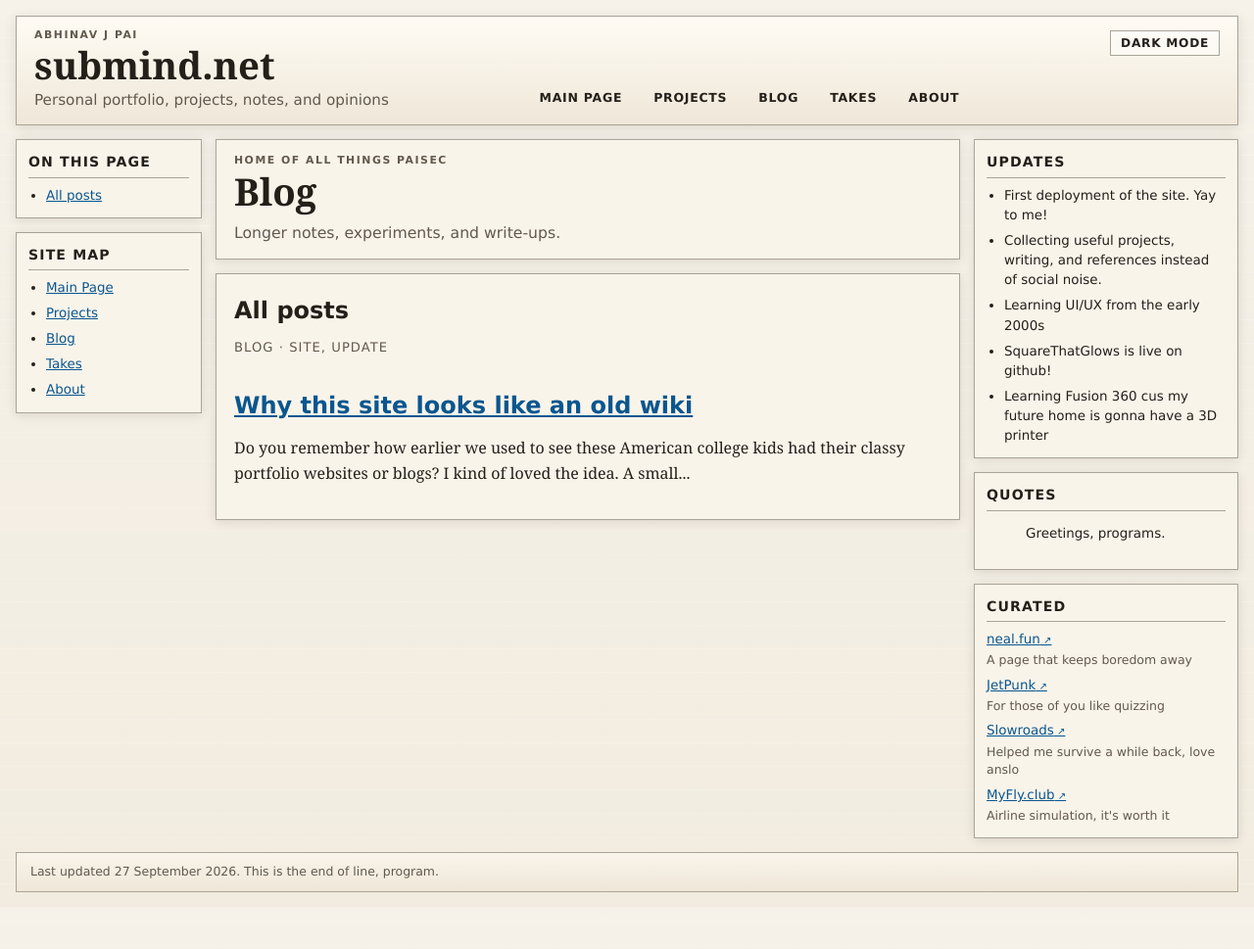
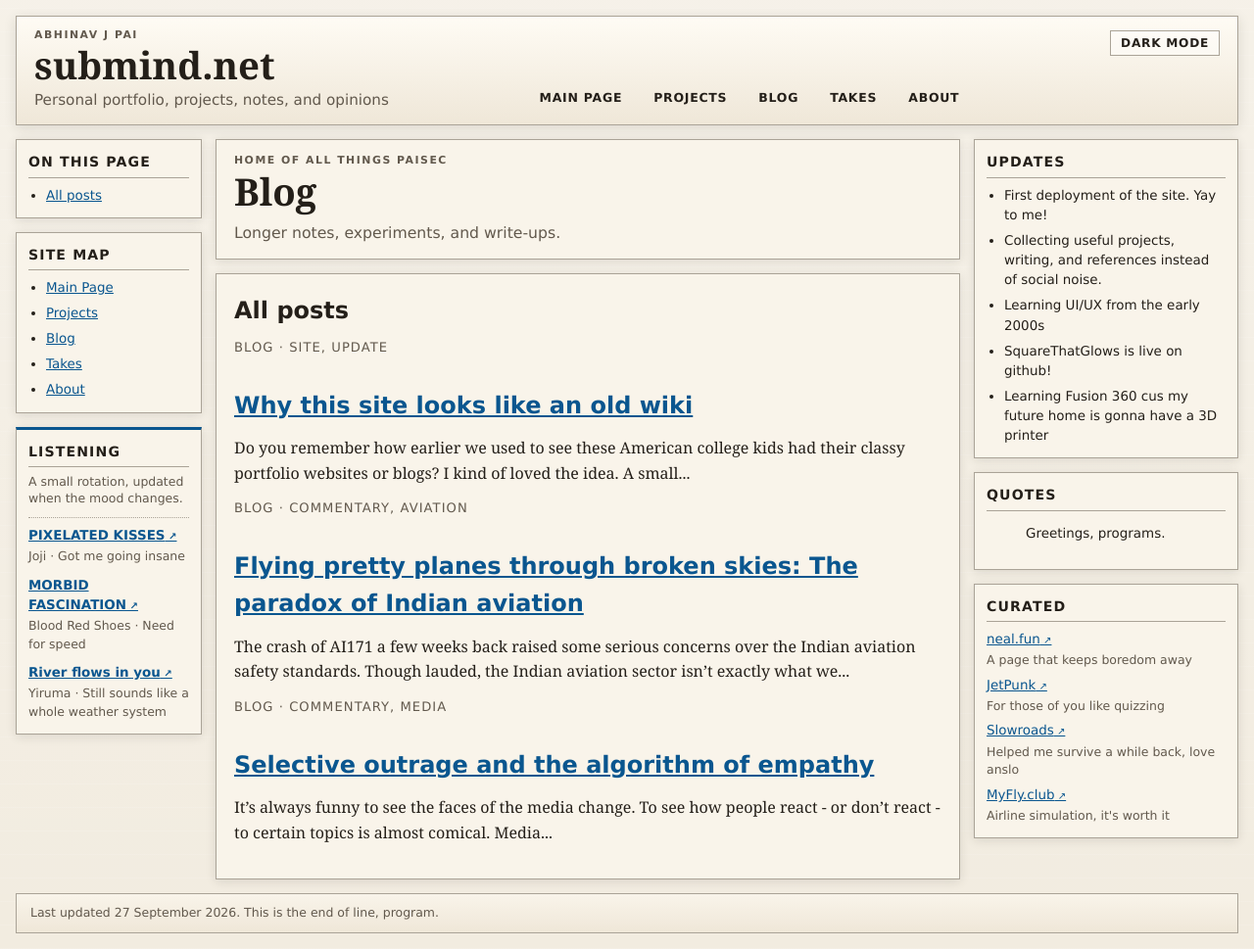
Before and after one commit to Paisectheta/Paisectheta.github.io, a Jekyll site: the page built from blog.markdown, in a window 1280 px wide. Shown: the whole page at 98% size. Built offline with Jekyll 4.4.1, drawn with Linux system fonts in a browser that asks for light colours; before the commit the page ends 927 px from its top, so only the background shows below that.

Commit message:
New blogs

```diff
--- /dev/null
+++ b/_data/music.yml
@@ -0,0 +1,12 @@
+- title: "PIXELATED KISSES"
+  artist: Joji
+  note: Got me going insane
+  url: https://open.spotify.com/track/0XpxBV69JUDfqyzrJbndsw?si=80ea2b5fd37f48e9
+- title: "MORBID FASCINATION"
+  artist: Blood Red Shoes
+  note: Need for speed
+  url: https://open.spotify.com/track/2Jp4ipY7AfFJGFUxGtT92M?si=61dfbaeff9ce4ef0
+- title: "River flows in you"
+  artist: Yiruma
+  note: Still sounds like a whole weather system
+  url: https://open.spotify.com/track/2agBDIr9MYDUducQPC1sFU?si=00418459c5114fa0
--- a/_layouts/default.html
+++ b/_layouts/default.html
@@ -64,6 +64,19 @@
             <li><a href="{{ '/about/' | relative_url }}">About</a></li>
           </ul>
         </section>
+
+        <section class="rail-card listening-card">
+          <h2>Listening</h2>
+          <p class="rail-note listening-intro">A small rotation, updated when the mood changes.</p>
+          <ul class="rail-list rail-links music-list">
+            {% for item in site.data.music %}
+            <li>
+              <a href="{{ item.url }}">{{ item.title }}</a>
+              <span>{{ item.artist }}{% if item.note %} · {{ item.note }}{% endif %}</span>
+            </li>
+            {% endfor %}
+          </ul>
+        </section>
       </aside>
 
       <main class="content-column">
@@ -119,6 +132,7 @@
             {% endfor %}
           </ul>
         </section>
+
       </aside>
     </div>
 
--- /dev/null
+++ b/_posts/2025-05-08-all-eyes-on-gaza-none-on-pahalgam.markdown
@@ -0,0 +1,60 @@
+---
+layout: post
+title:  "Selective outrage and the algorithm of empathy"
+date:   2025-05-08 22:13:24 +0530
+categories: commentary media
+content_type: blog
+sidebar_sections:
+  - label: "The changing face of media"
+    url: "#the-changing-face-of-media"
+  - label: "A sea of infographics"
+    url: "#a-sea-of-infographics"
+  - label: "The silence closer to home"
+    url: "#the-silence-closer-to-home"
+  - label: "From war cries to regret"
+    url: "#from-war-cries-to-regret"
+  - label: "The full cycle of reaction"
+    url: "#the-full-cycle-of-reaction"
+---
+
+It’s always funny to see the faces of the media change. To see how people react - or don’t react - to certain topics is almost comical. Media went from being a place to communicate to a place where people now spend their lives, chase their clout, and display their curated conscience.
+
+## The changing face of media
+
+Back when Israel struck Gaza, of my mere 34 followers on Instagram, about 90% had posted “All Eyes on Gaza” or some similar sentiment. You couldn’t scroll five taps without seeing flags, infographics, and powerful fonts against dramatic backdrops. Gaza was everywhere. Overnight, everyone became a geo-political analyst.
+
+Support poured in - loud, visible, performative or not - it was there. The outrage was real, or at least, it felt real enough to fill a feed.
+
+## A sea of infographics
+
+And then came April 22nd. Pahalgam. A place far closer to home. An attack that killed innocent civilians in a cowardly manner. One that shook lives. That bled into silence.
+
+No posts. No stories. No hashtags. Just a void.
+
+At least, when the news first broke, not a single one of those previously “vocal” followers had a word to say. Not even a passive re-share. No “All eyes on Pahalgam.”
+
+## The silence closer to home
+
+But oh - a day or two later, the same timeline flared up again. Now, suddenly, everyone wanted war. Keyboard patriots with zero skin in the game calling for missile strikes as casually as ordering food. No pause. No thought spared for the military families, the soldiers who’d be sent to do the dirty work while they sit comfortably with popcorn and patriotism.
+
+And when the government actually responded - with precision strikes based on intelligence - bam, another shift.
+
+- “Children were killed!”
+- “This was a failure!”
+- “India messed up!”
+
+Just like that, from war cries to guilt posts. Rage turned to regret faster than reels can load.
+
+## From war cries to regret
+
+Funny, isn't it? The same people who screamed for fire couldn’t handle the burn.
+
+What this cycle proves is simple: public opinion is not driven by empathy. It’s driven by convenience. First comes silence. Then outrage. Then war cries. Then crying. A full loop of reaction with zero reflection.
+
+## The full cycle of reaction
+
+And here’s the thing: it’s not about choosing one over the other. It’s about being consistent. If your humanity is genuine, it shouldn’t disappear when the location isn't globally glamorous. It shouldn’t need a hashtag starter pack. And it sure as hell shouldn’t demand war if you can’t stomach the cost.
+
+So the next time another place bleeds, ask yourself:
+
+> Is your heart reacting - or just your algorithm?
--- /dev/null
+++ b/_posts/2025-06-20-existance-of-the-indian-aviation-secotr.markdown
@@ -0,0 +1,78 @@
+---
+layout: post
+title:  "Flying pretty planes through broken skies: The paradox of Indian aviation"
+date:   2025-06-20 09:35:26 +0530
+categories: commentary aviation
+content_type: blog
+sidebar_sections:
+  - label: "Beneath the glass facades"
+    url: "#beneath-the-glass-facades"
+  - label: "Financial bleeding and high taxes"
+    url: "#financial-bleeding-and-high-taxes"
+  - label: "Bureaucratic oversight and structural leaks"
+    url: "#bureaucratic-oversight-and-structural-leaks"
+  - label: "The quiet revolution"
+    url: "#the-quiet-revolution"
+  - label: "A soaring future"
+    url: "#a-soaring-future"
+---
+
+The crash of AI171 a few weeks back raised some serious concerns over the Indian aviation safety standards. Though lauded, the Indian aviation sector isn’t exactly what we think it to be. The Delhi International and Kempegowda International might be the prettiest terminals in the country - gleaming glass facades, avant-garde architecture, and illusionary order - but beneath the shine lies a struggling, over-stressed industry hanging on by threads.
+
+For starters, safety isn't systemic - it's reactive. It often takes a near-catastrophe or media outcry for regulators to snap into action. Maintenance protocols are stretched thin, with underpaid engineers, ageing fleets, and cut-corner contracts with foreign lessors. There’s little room for long-term risk mitigation when most airlines are fighting for financial survival.
+
+## Beneath the glass facades
+
+And that's the core issue - Indian aviation bleeds cash [1R]. Most airlines operate on margins slimmer than a boarding pass barcode. The fare wars, especially between low-cost giants like IndiGo and SpiceJet (when it’s not faking its own pulse), force unsustainable pricing [1F]. Add to this a ludicrously high tax on aviation fuel (ATF) - up to 30% compared to a global average of ~5% - and you’ve got a recipe for chronic fiscal trauma.
+
+Oversight? The DGCA, while well-intentioned, is bogged down in bureaucracy. Everything - route permissions, aircraft acquisition, even mundane updates - requires navigating a regulatory swamp. Meanwhile, airports in Mumbai and Delhi are bursting at the seams, and tier-2 cities barely have taxiways wide enough for a jet to stretch its wings [2, 3F].
+
+## Financial bleeding and high taxes
+
+We’re pathetically dependent on foreign leasing, with over 85% of Indian aircraft owned abroad, paid for in US dollars. So the moment the rupee wobbles, the whole system shakes. And when one airline defaults (Hello Go First) our credibility takes another nosedive.
+
+Add to that a serious talent drain. Pilots, ATCs, and engineers are overworked, underpaid, and jumping ship to Emirates, Singapore Airlines, and the like. India trains some of the best aviation professionals - only to gift them to countries with better runways and better run regimes.
+
+And what about a national flag-bearer? Air India is still detoxing after decades of bureaucratic bloat. IndiGo is efficient but lacks full-service finesse and international dominance. The rest? Either in ICU or already cremated.
+
+## Bureaucratic oversight and structural leaks
+
+But we’re not done. There’s also:
+
+- **Corruption in procurement:** Shady deals and inflated contracts drain public and private coffers alike.
+- **Lack of indigenous aerospace R&D:** HAL, bless its bureaucratic heart, hasn’t produced a serious commercial aircraft worth international notice. For a country that sends missions to the Moon on a shoestring, our domestic aviation tech looks like it's been held together with duct tape and forgotten dreams [4F].
+
+> In truth, Indian aviation is a paradox: five-star terminals wrapped around a three-star system, fuelled by one-star decision-making. Until we fix the fundamentals - tax rationalisation, infrastructure overhaul, indigenous leasing, and actual investment in human and technological capital - we're just flying pretty planes through broken skies.
+
+## The quiet revolution
+
+Yet, for all its flaws, there’s a quiet revolution unfolding.
+
+Passenger growth is among the fastest in the world. With India on the cusp of overtaking the UK to become the third-largest aviation market, demand is roaring. Connectivity is improving, and the UDAN scheme - for all its teething issues - has brought flights to towns that previously never imagined seeing aircraft in their skies [5F].
+
+Air India, now under the Tatas, is beginning to turn around. Ambitious fleet expansions, rebranding, and a push for punctuality are signs of a long-overdue resurrection. IndiGo remains a masterclass in operational efficiency, with enviable load factors and on-time performance that would make many global carriers blush.
+
+## A soaring future
+
+Even infrastructure is inching forward. Jewar Airport, Navi Mumbai, and greenfield projects across the country signal that India's civil aviation ambitions are now being built with concrete, not just committee notes [2R]. The GAGAN navigation system (our own version of GPS-aided air navigation) shows that we can innovate when we set our minds to it [6, 7F].
+
+And let us not forget the passengers themselves - over a billion dreams with wings. India’s flying public is young, aspirational, and unafraid to demand better. They are the pressure and the promise.
+
+So yes, Indian aviation is messy. It’s chaotic, bureaucratic, and frustrating. But it’s also growing, evolving, and - just maybe - learning to soar.
+
+---
+
+### Further Reading [F]
+
+- [Mathrubhumi: Indian Aviation Loss FY26](https://english.mathrubhumi.com/news/money/indian-aviation-may-post-inr-20-000-30-000-crore-loss-in-fy26-despite-traffic-growth-icra-h5tujcez)
+- [Witness in the Corridors: Political Analysis](https://www.witnessinthecorridors.com/Politicaldetails.aspx?id=47784)
+- [IADB: DGCA getting its act together](https://www.iadb.in/2023/03/01/dgca-getting-its-act-together/)
+- [Financial Express: HAL's Struggle for Excellence](https://www.financialexpress.com/business/defence-hals-struggle-for-excellence-can-indias-aerospace-giant-fight-bureaucracy-2933238/)
+- [Ministry of Civil Aviation: UDAN Scheme](https://www.civilaviation.gov.in/sites/default/files/migration/Udaan_Eng.pdf)
+- [ESA Navipedia: GAGAN Overview](https://gssc.esa.int/navipedia/index.php/GAGAN)
+- [Airports Authority of India: What is GAGAN](https://www.aai.aero/en/content/what-gagan)
+
+### References [N]
+
+- [LinkedIn: Profitability of Indian Airline Industry](https://www.linkedin.com/pulse/shocking-profitability-indian-airline-industry-akshanth-gunda)
+- [PIB: Civil Aviation Press Release](https://www.pib.gov.in/PressReleaseIframePage.aspx?PRID=1906346)
--- a/_posts/2026-09-18-techtember-is-here.markdown
+++ b/_posts/2026-09-18-techtember-is-here.markdown
@@ -27,9 +27,9 @@ Obviously, back then I started off asking my dad to buy me books (there was also
 
 But then came the era of discovering archive.org and a few other shady sites (wink). I went from reading Geronimo Stilton to The Martian to Dune in the span of a few years. The Kindle stuck with me through all of it - through COVID, through college. It's kind of insane how it's stood the test of time.
 
-And I think that's what sets it apart. It just... did its thing. It's a companion. I still use it today. I've done some things to it since (probably a separate projects post on the way for that one), but at its core, it's still just doing the one job it was built for — being an ebook reader.
+And I think that's what sets it apart. It just... did its thing. It's a companion. I still use it today. I've done some things to it since (probably a separate projects post on the way for that one), but at its core, it's still just doing the one job it was built for - being an ebook reader.
 
-The thing about the Kindle is that it's totally distraction-free. No notifications. No noise. Nothing. Just pure book reading. And the e-ink display — oh, how much I love that!!!
+The thing about the Kindle is that it's totally distraction-free. No notifications. No noise. Nothing. Just pure book reading. And the e-ink display - oh, how much I love that!!!
 
 So why does it even matter in 2026? Are Kindles dying? I don't see people buying them much anymore. I think there's just a lot more competition now. Between the advancement of e-ink tech (stuff like the Boox Note pushing what these screens can do) and Kindle's own move into color displays, I feel like something's been lost - that clean, nostalgic feeling these devices used to have.
 
--- a/assets/css/styles.css
+++ b/assets/css/styles.css
@@ -281,6 +281,30 @@ html[data-theme="dark"] .post-meta {
   font-size: 0.78rem;
 }
 
+.listening-card {
+  border-top: 3px solid var(--accent);
+}
+
+.listening-intro {
+  margin: -2px 0 10px;
+  font-size: 0.78rem;
+  line-height: 1.4;
+}
+
+.music-list {
+  border-top: 1px dotted var(--line);
+  padding-top: 8px;
+}
+
+.music-list li + li {
+  margin-top: 10px;
+}
+
+.music-list a {
+  display: inline;
+  font-weight: 700;
+}
+
 .content-column {
   min-width: 0;
 }
```
